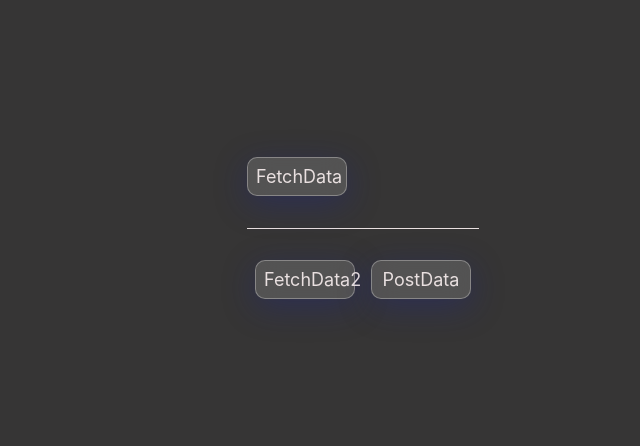
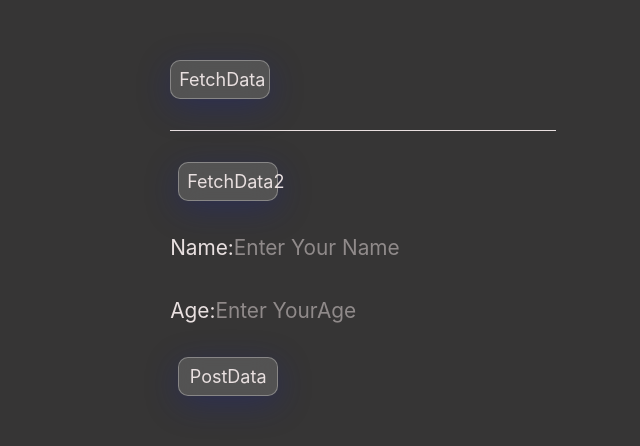
Before and after one commit to Sintu4613S/React_Proj, a React (Vite) app in the folder my_proj/: page / in a window 1280 px wide. Shown: the part 172-618 px from the top of the page, without its empty margins (277-917 px from the left). Built offline with nearby package versions, Linux system fonts and the light colour scheme.

Commit message:
Mke the Form and Handle it

```diff
--- a/my_proj/src/Component/Axiosfetch.jsx
+++ b/my_proj/src/Component/Axiosfetch.jsx
@@ -4,7 +4,11 @@ import axios from 'axios'
 
 const Postdata = () => {
   const [users, setUsers] = useState([])
-
+  const [userDetails, setUserdetails] = useState({
+    name: " ",
+    Age: " "
+  })
+  //*******Getting the Fetch Data>>>******
   const fetchData = async () => {
     const response = await axios({
       url: 'https://6a489aaca033dcb98d64b0ff.mockapi.io/users',
@@ -12,6 +16,7 @@ const Postdata = () => {
     const data = response.data
     setUsers(data)
   }
+  //>***** Posting the Data>>..*******
   const postData = async () => {
     const response = await axios({
       url: 'https://6a489aaca033dcb98d64b0ff.mockapi.io/users',
@@ -22,6 +27,10 @@ const Postdata = () => {
       }
     })
     console.log(response.data)
+  }
+  // ********Handling The File....********
+  const handleOnchange = (e) => {
+    console.log(e.target.value)
 
   }
   // const deleteData = async (id) => {
@@ -36,6 +45,15 @@ const Postdata = () => {
   return (
     <>
       <button onClick={fetchData} className="btn mx-2">FetchData2</button>
+      <br /><br />
+      {/* Form for Data take From the User */}
+      <label htmlFor="nm">Name:
+        <input type="text" id='nm' placeholder='Enter Your Name ' name='name' onChange={handleOnchange} />
+      </label><br /><br />
+      <label htmlFor="ag">Age:
+        <input type="number" id='ag' placeholder='Enter YourAge ' name='age' onChange={handleOnchange} />
+      </label>
+      <br /><br />
       <button onClick={postData} className="btn mx-2">PostData</button>
       {/* <button onClick={deleteData} className="btn mx-2">DeleteData</button> */}
       {users.map((userDetails) => {
```
